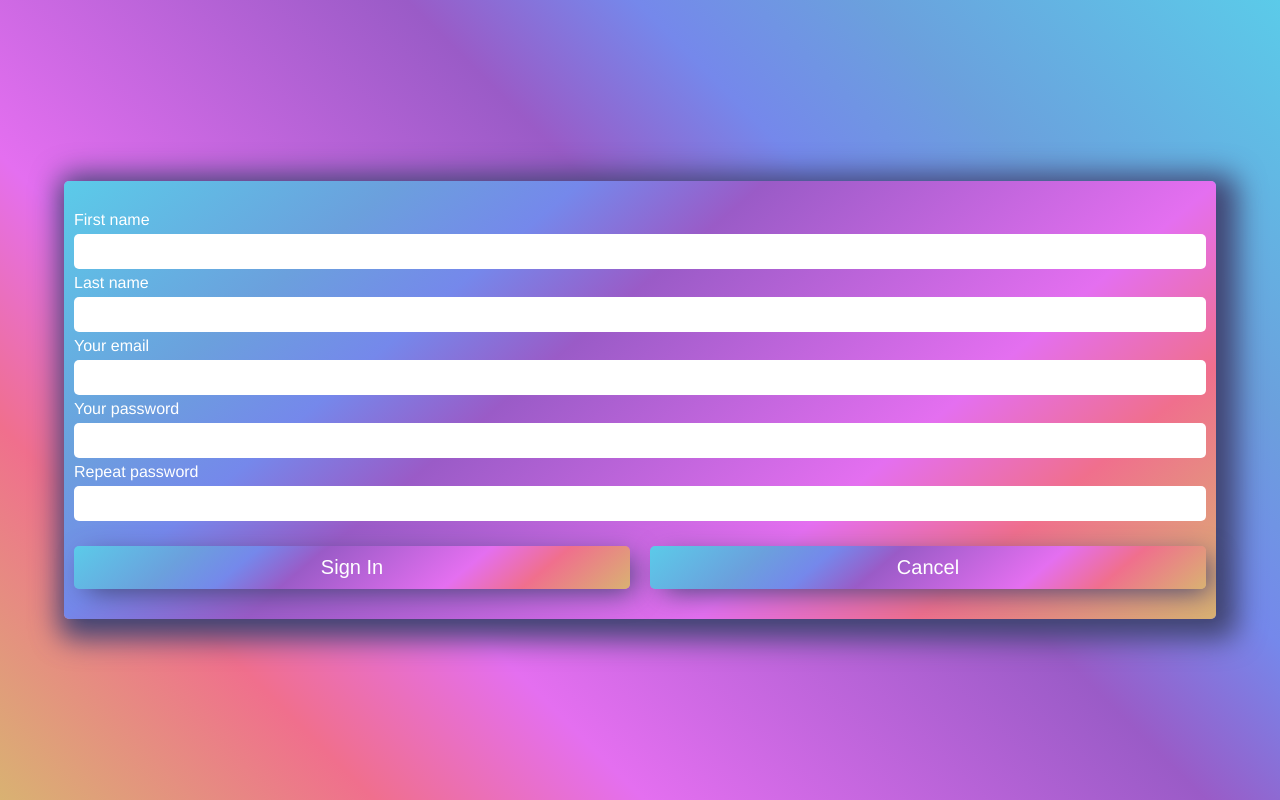
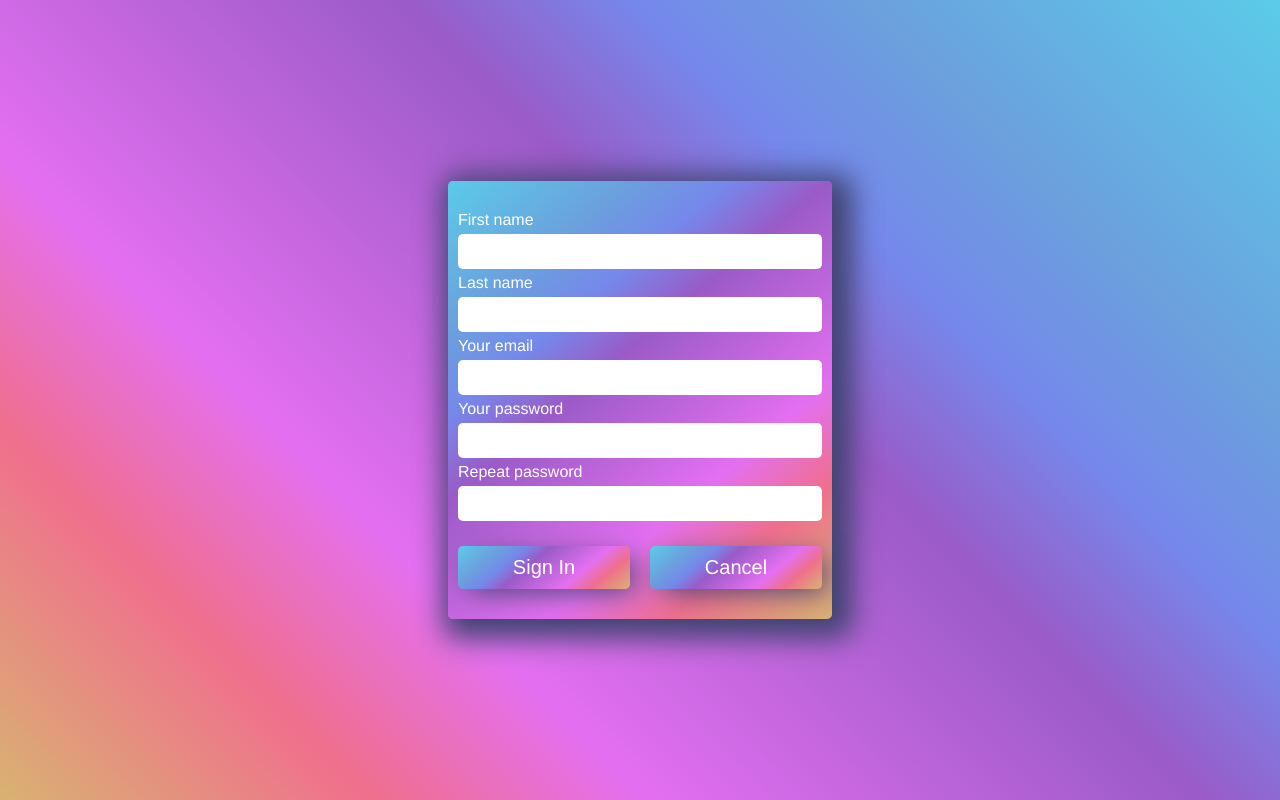
Before and after one commit to JedWoj/expensesTracker, a React (Create React App) app: page /register in a window 1280 px wide. Built offline with nearby package versions, Linux system fonts and the light colour scheme.

Commit message:
login and register styled

```diff
--- a/src/components/Login/LoginForm.module.scss
+++ b/src/components/Login/LoginForm.module.scss
@@ -14,6 +14,18 @@
     padding: 2rem 4rem;
     box-shadow: 8px 7px 28px 14px rgba(181, 93, 169, 1);
     text-align: center;
+
+    @media only screen and (min-width: 640px) {
+        width: 60%;
+    }
+
+    @media only screen and (min-width: 960px) {
+        width: 40%;
+    }
+
+    @media only screen and (min-width: 1200px) {
+        width: 30%;
+    }
 
     &__input {
         height: 3.5rem;
--- a/src/components/Login/RegisterForm.module.scss
+++ b/src/components/Login/RegisterForm.module.scss
@@ -13,6 +13,18 @@
     background: linear-gradient(140deg, rgba(91, 203, 233, 1) 0%, rgba(107, 160, 221, 1) 20%, rgba(117, 136, 235, 1) 31%, rgba(154, 91, 199, 1) 42%, rgba(228, 111, 240, 1) 69%, rgba(240, 111, 141, 1) 82%, rgba(217, 178, 114, 1) 100%);
     box-shadow: 8px 7px 28px 13px rgba(65, 69, 115, 1);
     border-radius: 0.5rem;
+
+    @media only screen and (min-width: 640px) {
+        width: 60%;
+    }
+
+    @media only screen and (min-width: 960px) {
+        width: 40%;
+    }
+
+    @media only screen and (min-width: 1200px) {
+        width: 30%;
+    }
 
     &__input {
         height: 3.5rem;
```
